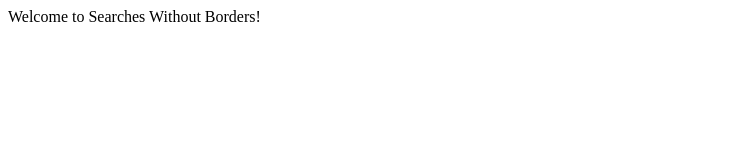
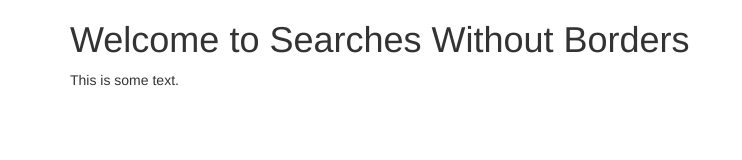
Before and after one commit to vinhhth/searcheswithoutborders, a plain HTML site: page index.html in a window 1280 px wide. Shown: the whole page, without its empty margins (0-742 px from the left). Drawn offline with nearby package versions, Linux system fonts and the light colour scheme.

Commit message:
bootstrap working

```diff
--- a/index.html
+++ b/index.html
@@ -2,14 +2,26 @@
 <html>
   <head>
 	<title>Searches Without Borders</title>
+
+	<!-- some stuff required for bootstrap -->
+	<meta charset="utf-8">
+	<meta name="viewport" content="width=device-width, initial-scale=1">
+	<!-- use a CDN for the css -->
+	<link href="https://cdnjs.cloudflare.com/ajax/libs/twitter-bootstrap/3.3.4/css/bootstrap.min.css" rel="stylesheet">
+
 	<!-- don't host jquery ourselves! use the google hosted one -->
 	<script src="https://ajax.googleapis.com/ajax/libs/jquery/2.1.3/jquery.min.js"></script>
+
+	<!-- don't host the bootstrap ourselves either -->
+	<script src="http://maxcdn.bootstrapcdn.com/bootstrap/3.3.4/js/bootstrap.min.js"></script>
+
 	<!-- all the front-end js should be contained in this file -->
 	<script src="script.js"></script>
   </head>
 
-  <body>
-	Welcome to Searches Without Borders!
-  </body>
+  <div class="container">
+	<h1>Welcome to Searches Without Borders</h1>
+	<p>This is some text.</p>
+  </div>
 
 </html>
```
